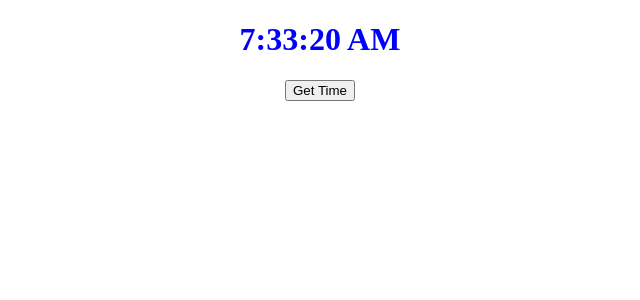
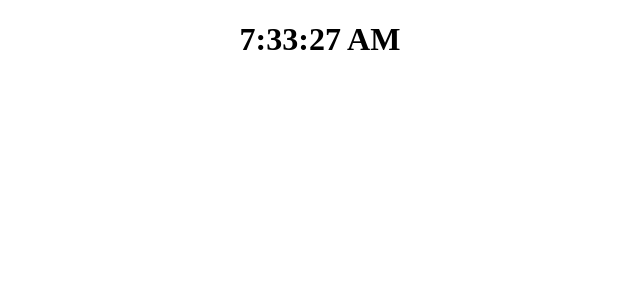
Before and after one commit to robinc2402/learn-react, a React (Create React App) app: page / in a window 1280 px wide. Shown: the top 300 px of the page, without its empty margins (320-960 px from the left). Built offline with nearby package versions, Linux system fonts and the light colour scheme.

Commit message:
MIniclock using Setimeout and useState

```diff
--- a/src/index.js
+++ b/src/index.js
@@ -1,5 +1,6 @@
 import React from "react";
 import ReactDOM from "react-dom";
-import App from "./gettime/App";
+// import App from "./gettime/App";
+import App from "./miniclock/App";
 
 ReactDOM.render(<App />, document.getElementById("root"));
--- /dev/null
+++ b/src/miniclock/App.jsx
@@ -0,0 +1,21 @@
+import React, { useState } from "react";
+
+const App = () => {
+  let time = new Date().toLocaleTimeString();
+  const [cTime, setTime] = useState(time);
+
+  setTimeout(function () {
+    let time = new Date().toLocaleTimeString();
+    setTime(time);
+  }, 1000);
+
+  return (
+    <>
+      <div style={{ textAlign: "center" }}>
+        <h1>{cTime}</h1>
+      </div>
+    </>
+  );
+};
+
+export default App;
```
